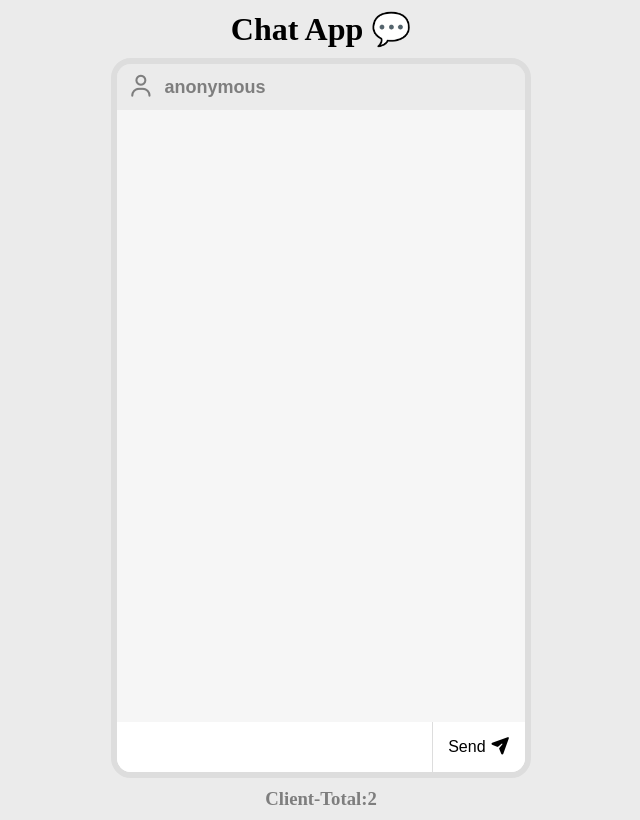
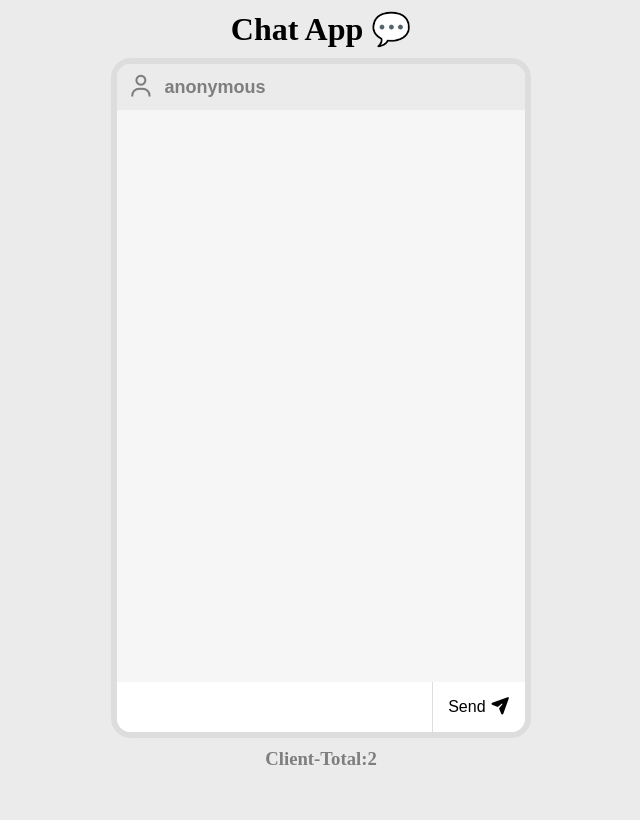
Before and after one commit to shaileshwebdev/chat-app-using-websocket, a website: page public/index.html in a window 1280 px wide. Shown: the whole page, without its empty margins (319-959 px from the left). Drawn offline with nearby package versions, Linux system fonts and the light colour scheme; no server answers.

Commit message:
fix ui for mobile

```diff
--- a/public/style.css
+++ b/public/style.css
@@ -9,8 +9,6 @@ body {
   display: flex;
   flex-direction: column;
   align-items: center;
-  justify-content: center;
-  min-height: 100vh;
 }
 
 .title {
@@ -21,12 +19,15 @@ body {
 .main {
   width: 100%;
   max-width: 420px;
-  height: calc(100vh - 80px);
+  height: 85vh; /* ✅ stable height */
+
   display: flex;
   flex-direction: column;
+
   border: 6px solid #ddd;
   border-radius: 20px;
   overflow: hidden;
+  background: #fff;
 }
 
 /* NAME SECTION */
@@ -110,8 +111,6 @@ body {
 .message-form {
   display: flex;
   width: 100%;
-  position: sticky;
-  bottom: 0;
   background: #fff;
 }
 
```
